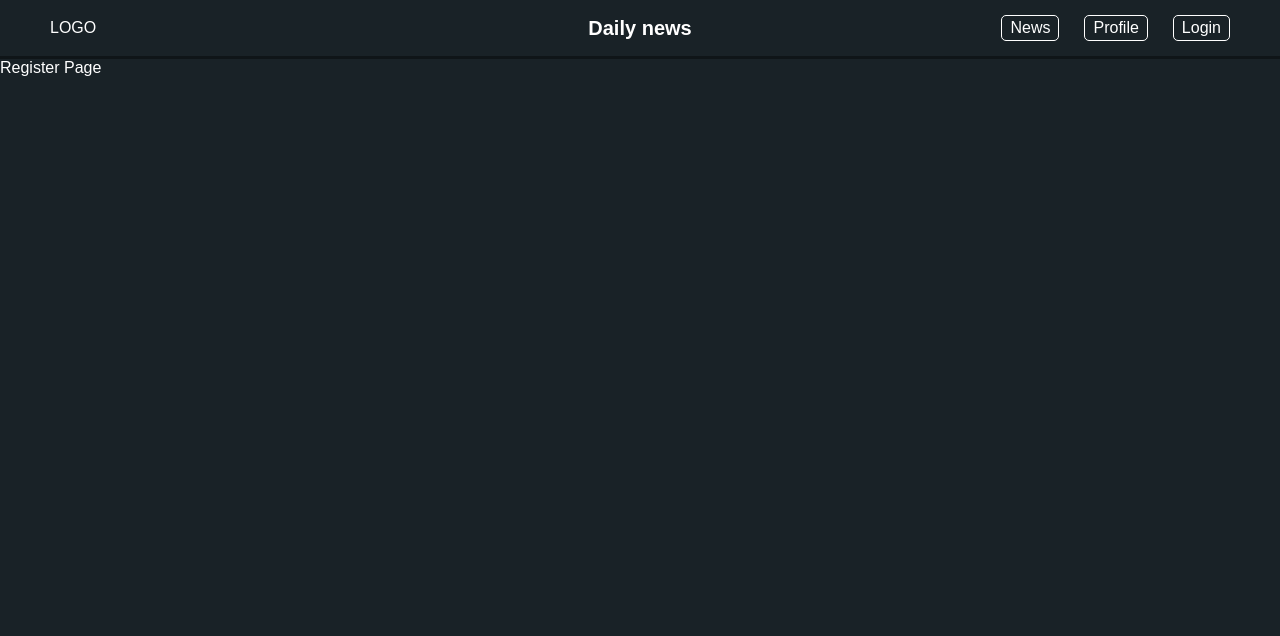
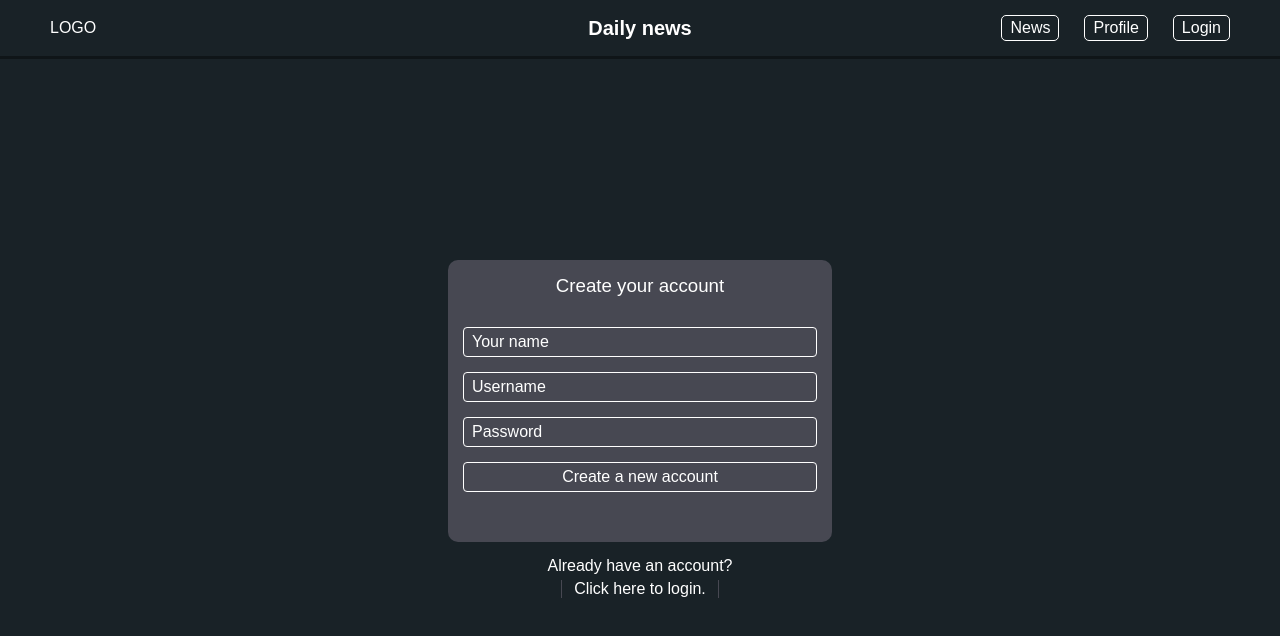
Before and after one commit to Arman0701/Studio-One-Task, a React (Create React App) app: page /register in a window 1280 px wide. Shown: the top 636 px of the page. Built offline with nearby package versions, Linux system fonts and the light colour scheme.

Commit message:
feat(): Create Login and Registration pages. Create both forms validation functionality. Login functionality works as it should.

```diff
--- a/server/db.json
+++ b/server/db.json
@@ -4,7 +4,6 @@
 			"profile": {
 				"name": "Arman Tadevosyan",
 				"created": "06.02.2023",
-				"profileImage": null,
 				"username": "arman_111",
 				"password": "Arman123",
 				"token": null
@@ -16,7 +15,6 @@
 			"profile": {
 				"name": "No name",
 				"created": "06.02.2023",
-				"profileImage": null,
 				"username": "anonymous_001",
 				"password": "anonymous_001",
 				"token": null
--- /dev/null
+++ b/src/helpers/validLoginForm.js
@@ -0,0 +1,10 @@
+export default function validLoginForm(userData) {
+	// getting all fields form userData object
+	const { username, password } = userData;
+
+	const validUsername = username.length <= 18 && username.length > 0
+	const validPass = password.length > 6;
+
+	return validPass && validUsername;
+
+}
--- /dev/null
+++ b/src/helpers/validRegisterForm.js
@@ -0,0 +1,10 @@
+export default function validRegisterForm(userData) {
+	// getting all fields form userData object
+	const { name, username, password } = userData;
+
+	const validName = name.length > 3;
+	const validPass = password.length > 6;
+	const validUsername = username.length <= 18 && username.length > 0
+
+	return validName && validPass && validUsername;
+}
--- a/src/pages/LoginPage/LoginPage.jsx
+++ b/src/pages/LoginPage/LoginPage.jsx
@@ -1,5 +1,64 @@
+// import hooks
+import { useRef } from "react";
+import { useDispatch } from "react-redux";
+import { useNavigate } from "react-router-dom";
+
+// import helpers
+import validLoginForm from "../../helpers/validLoginForm";
+
+// import action creators
+import { getUserProfile, login } from "../../redux-store/userSlice";
+
+// import styles
 import style from "./LoginPage.module.scss";
 
 export default function LoginPage() {
-    return <div>Login Page</div>;
+	const dispatch = useDispatch()
+	const navigate = useNavigate();
+
+	const usernameRef = useRef()
+	const passwordRef = useRef()
+	const errorMessageRef = useRef()
+
+    function formSubmitHandler(e) {
+        e.preventDefault();
+		const userData = {
+			username: usernameRef.current.value,
+			password: passwordRef.current.value,
+		};
+
+		if (validLoginForm(userData)) {
+			const disp = dispatch(getUserProfile(userData))
+			disp.then(({payload}) => {
+				if (payload.length === 1) {
+					navigate("/profile")
+				}
+			})
+		} else {
+			errorMessageRef.current.textContent = "The username or password you entered is incorrect."
+		}
+
+
+		// find the data of user with corresponding
+		// username and pass and store its token
+		// to local storage for further usage
+
+		// TODO
+
+    }
+
+    return (
+        <div className={style.loginPageWrapper}>
+            <form onSubmit={formSubmitHandler}>
+                <h3>Login to your account</h3>
+				<input type="text" placeholder="Username" ref={usernameRef} />
+				<input type="password" placeholder="Password" ref={passwordRef} />
+				<button type="submit">Login</button>
+
+				<p ref={errorMessageRef}></p>
+            </form>
+			<p>No account yet?</p>
+			<a href="/register"><span>Click here for simple registration.</span></a>
+        </div>
+    );
 }
--- a/src/pages/LoginPage/LoginPage.module.scss
+++ b/src/pages/LoginPage/LoginPage.module.scss
@@ -0,0 +1,108 @@
+@import "../../sass/variables.scss";
+
+.loginPageWrapper {
+    width: 100%;
+    min-height: $-abs-height;
+
+    display: flex;
+    flex-direction: column;
+    align-items: center;
+    justify-content: center;
+
+    form {
+        width: 30vw;
+
+        display: flex;
+        flex-direction: column;
+        gap: 15px;
+
+        padding: 15px;
+        background: $-white-02;
+        border-radius: 10px;
+
+        h3 {
+            text-align: center;
+            margin-bottom: 15px;
+            font-weight: 400;
+        }
+
+        input[type="text"],
+        input[type="password"],
+        button {
+            padding: 5px 8px;
+            background: none;
+            border: 1px solid white;
+            border-radius: 4px;
+            font-size: 16px;
+            color: white;
+
+            &::placeholder {
+                color: white;
+                font-size: 16px;
+            }
+        }
+
+        button {
+            cursor: pointer;
+        }
+
+		p {
+			color: crimson;
+			font-weight: 400;
+			text-align: center;
+		}
+    }
+
+    p {
+        margin-top: 15px;
+        margin-bottom: 5px;
+    }
+
+    a {
+		overflow: hidden;
+		&:hover {
+			span {
+				border-color: white;
+
+				&::before {
+					transform: translateX(100%);
+					opacity: 0;
+				}
+
+				&::after {
+					opacity: 0;
+					transform: translateX(-100%);
+				}
+			}
+
+		}
+
+		span {
+            position: relative;
+            border: 1px solid transparent;
+
+            padding: 5px 12px;
+            border-radius: 5px;
+
+            &::before,
+            &::after {
+				transition: $-transition;
+                content: "";
+                position: absolute;
+                background: $-white-02;
+                width: 100%;
+                height: 100%;
+                top: 0;
+				left: 0;
+            }
+
+			&::after {
+				left: 100%;
+			}
+
+			&::before {
+				left: -100%;
+			}
+        }
+    }
+}
--- a/src/pages/ProfilePage/ProfilePage.jsx
+++ b/src/pages/ProfilePage/ProfilePage.jsx
@@ -1,5 +1,8 @@
 import style from "./ProfilePage.module.scss";
 
 export default function ProfilePage() {
-    return <div>Profile Page</div>;
+
+    return <div className={style.profilePageWrapper}>
+
+	</div>;
 }
--- a/src/pages/RegisterPage/RegisterPage.jsx
+++ b/src/pages/RegisterPage/RegisterPage.jsx
@@ -1,5 +1,54 @@
+// import hooks
+import { useRef } from "react";
+import { useDispatch } from "react-redux";
+
+// import helpers
+import validRegisterForm from "../../helpers/validRegisterForm";
+import { register } from "../../redux-store/userSlice";
+
+// import styles
 import style from "./RegisterPage.module.scss";
 
 export default function RegisterPage() {
-    return <div>Register Page</div>;
+	const dispatch = useDispatch()
+
+	const nameRef = useRef()
+	const usernameRef = useRef()
+	const passwordRef = useRef()
+
+	const errorMessageRef = useRef()
+
+	function formSubmitHandler(e) {
+		e.preventDefault();
+		const userData = {
+			name: nameRef.current.value,
+			username: usernameRef.current.value,
+			password: passwordRef.current.value
+		};
+
+		if (validRegisterForm(userData)) {
+			dispatch(register(userData))
+		} else {
+			errorMessageRef.current.textContent = "Empty or invalid values."
+		}
+
+	}
+
+    return (
+        <div className={style.registerPageWrapper}>
+            <form onSubmit={formSubmitHandler}>
+                <h3>Create your account</h3>
+                <input type="text" placeholder="Your name" ref={nameRef} />
+                <input type="text" placeholder="Username" ref={usernameRef} />
+                <input type="password" placeholder="Password" ref={passwordRef} />
+                <button type="submit">Create a new account</button>
+
+				<p ref={errorMessageRef}></p>
+            </form>
+            <p>Already have an account?</p>
+            <a href="/login">
+                <span>Click here to login.</span>
+            </a>
+        </div>
+    );
 }
--- a/src/pages/RegisterPage/RegisterPage.module.scss
+++ b/src/pages/RegisterPage/RegisterPage.module.scss
@@ -0,0 +1,108 @@
+@import "../../sass/variables.scss";
+
+.registerPageWrapper {
+    width: 100%;
+    min-height: $-abs-height;
+
+    display: flex;
+    flex-direction: column;
+    align-items: center;
+    justify-content: center;
+
+    form {
+        width: 30vw;
+
+        display: flex;
+        flex-direction: column;
+        gap: 15px;
+
+        padding: 15px;
+        background: $-white-02;
+        border-radius: 10px;
+
+        h3 {
+            text-align: center;
+            margin-bottom: 15px;
+            font-weight: 400;
+        }
+
+        input[type="text"],
+        input[type="password"],
+        button {
+            padding: 5px 8px;
+            background: none;
+            border: 1px solid white;
+            border-radius: 4px;
+            font-size: 16px;
+            color: white;
+
+            &::placeholder {
+                color: white;
+                font-size: 16px;
+            }
+        }
+
+        button {
+            cursor: pointer;
+        }
+
+		p {
+			color: crimson;
+			font-weight: 400;
+			text-align: center;
+		}
+    }
+
+    p {
+        margin-top: 15px;
+        margin-bottom: 5px;
+    }
+
+    a {
+		overflow: hidden;
+		&:hover {
+			span {
+				border-color: white;
+
+				&::before {
+					transform: translateX(100%);
+					opacity: 0;
+				}
+
+				&::after {
+					opacity: 0;
+					transform: translateX(-100%);
+				}
+			}
+
+		}
+
+		span {
+            position: relative;
+            border: 1px solid transparent;
+
+            padding: 5px 12px;
+            border-radius: 5px;
+
+            &::before,
+            &::after {
+				transition: $-transition;
+                content: "";
+                position: absolute;
+                background: $-white-02;
+                width: 100%;
+                height: 100%;
+                top: 0;
+				left: 0;
+            }
+
+			&::after {
+				left: 100%;
+			}
+
+			&::before {
+				left: -100%;
+			}
+        }
+    }
+}
--- a/src/redux-store/userSlice.js
+++ b/src/redux-store/userSlice.js
@@ -1,26 +1,44 @@
-import { createSlice } from "@reduxjs/toolkit";
+import { createSlice, createAsyncThunk } from "@reduxjs/toolkit";
+
+export const getUserProfile = createAsyncThunk(
+	"userSlice/getUserProfile",
+	async (userData) => {
+		const { username, password } = userData;
+		const response = await fetch(`http://localhost:3001/users?profile.username=${username}&profile.password=${password}`);
+		return await response.json()
+	}
+)
 
 const initialState = {
-    profile: {
-        name: "Arman Tadevosyan",
-        created: "06.02.2023",
-        profileImage: null,
-        username: "arman_111",
-        password: "Arman123",
-        token: null,
-    },
-    role: "user",
-    posts: [],
+	user: {
+		profile: {
+			name: "",
+			created: "",
+			username: "",
+			password: "",
+			token: null,
+		},
+		role: "user",
+		posts: [],
+	},
+	// isLoading: false
 };
 
 const userSlice = createSlice({
     name: "userSlice",
     initialState,
     reducers: {
-        login(state, { payload }) {},
+        login(state, { payload }) {
+
+		},
         logout(state, { payload }) {},
         register(state, { payload }) {},
     },
+	extraReducers: (builder => {
+		builder.addCase("userSlice/getUserProfile", (state, { payload }) => {
+			state.user = {...payload[0]}
+		})
+	})
 });
 
 export const { login, logout, register } = userSlice.actions;
--- a/src/sass/variables.scss
+++ b/src/sass/variables.scss
@@ -2,3 +2,6 @@ $-bg-dark: #192227;
 $-line-dark: #0f1518;
 
 $-white-02: rgba(255, 225, 255, 0.2);
+
+$-abs-height: calc(100vh - 60px);
+$-transition: 0.3s
```
Also changed, not shown: src/helpers/generateFakeToken.js (added, +10 -0 lines).
